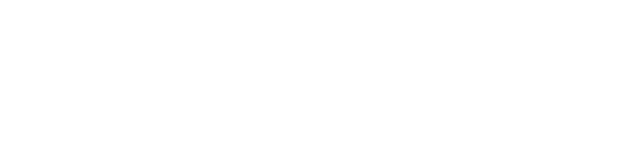
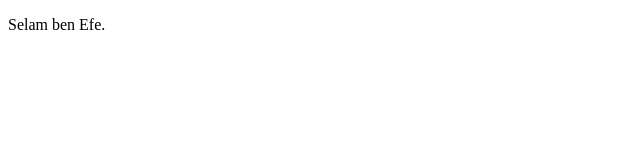
Before and after one commit to HolyWoodd/flexbox, a plain HTML site: page index.html in a window 1280 px wide. Shown: the whole page, without its empty margins (0-640 px from the left). Drawn offline with Linux system fonts and the light colour scheme.

Commit message:
paragraf ekledim

```diff
--- a/index.html
+++ b/index.html
@@ -7,6 +7,6 @@
     <title>Flexbox</title>
 </head>
 <body>
-
+    <p>Selam ben Efe.</p>
 </body>
 </html>
```
